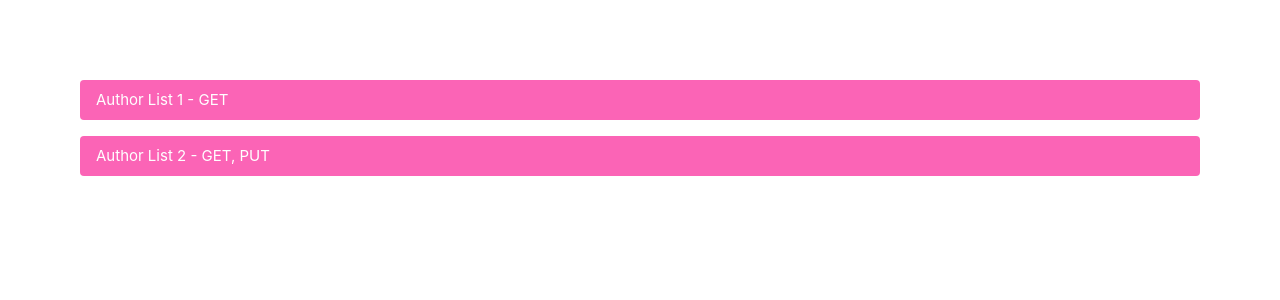
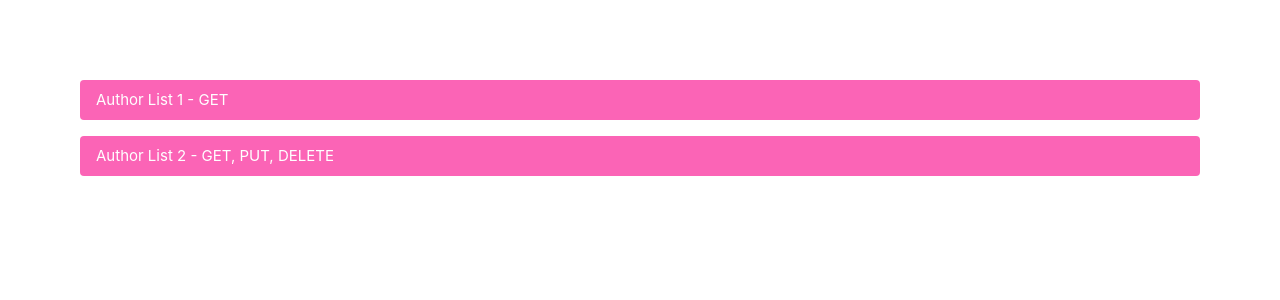
Before and after one commit to Jamixcs/TanStack-Practice, a Vue app: page / in a window 1280 px wide. Shown: the top 300 px of the page. Built offline with nearby package versions, Linux system fonts and the light colour scheme; what @tanstack/vue-query would draw is missing.

Commit message:
feat: add delete text

```diff
--- a/src/views/HomeView.vue
+++ b/src/views/HomeView.vue
@@ -10,7 +10,7 @@
     <RouterLink
       to="/authorList2"
       class="inline-block rounded bg-pink-400 px-4 py-2 font-semibold text-white transition duration-200 hover:bg-pink-500"
-      >Author List 2 - GET, PUT</RouterLink
+      >Author List 2 - GET, PUT, DELETE</RouterLink
     >
   </div>
 </template>
```
